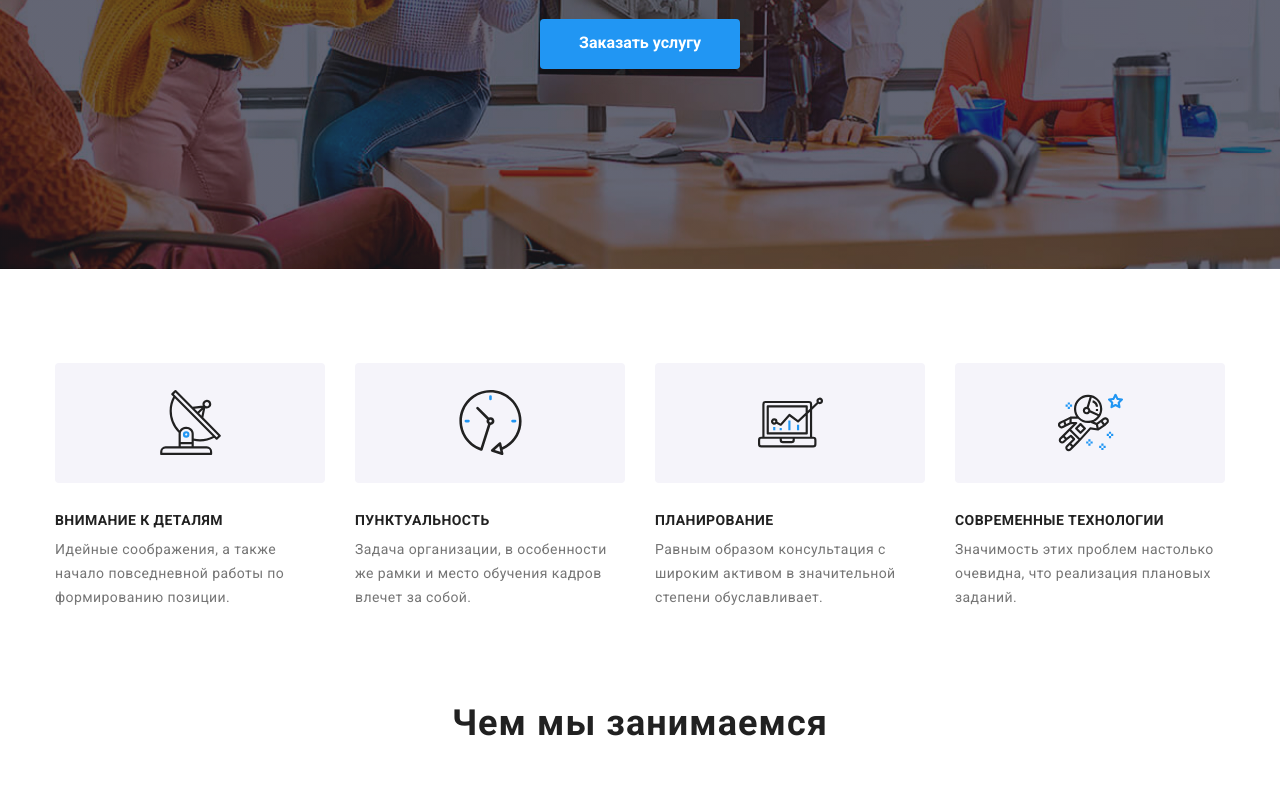
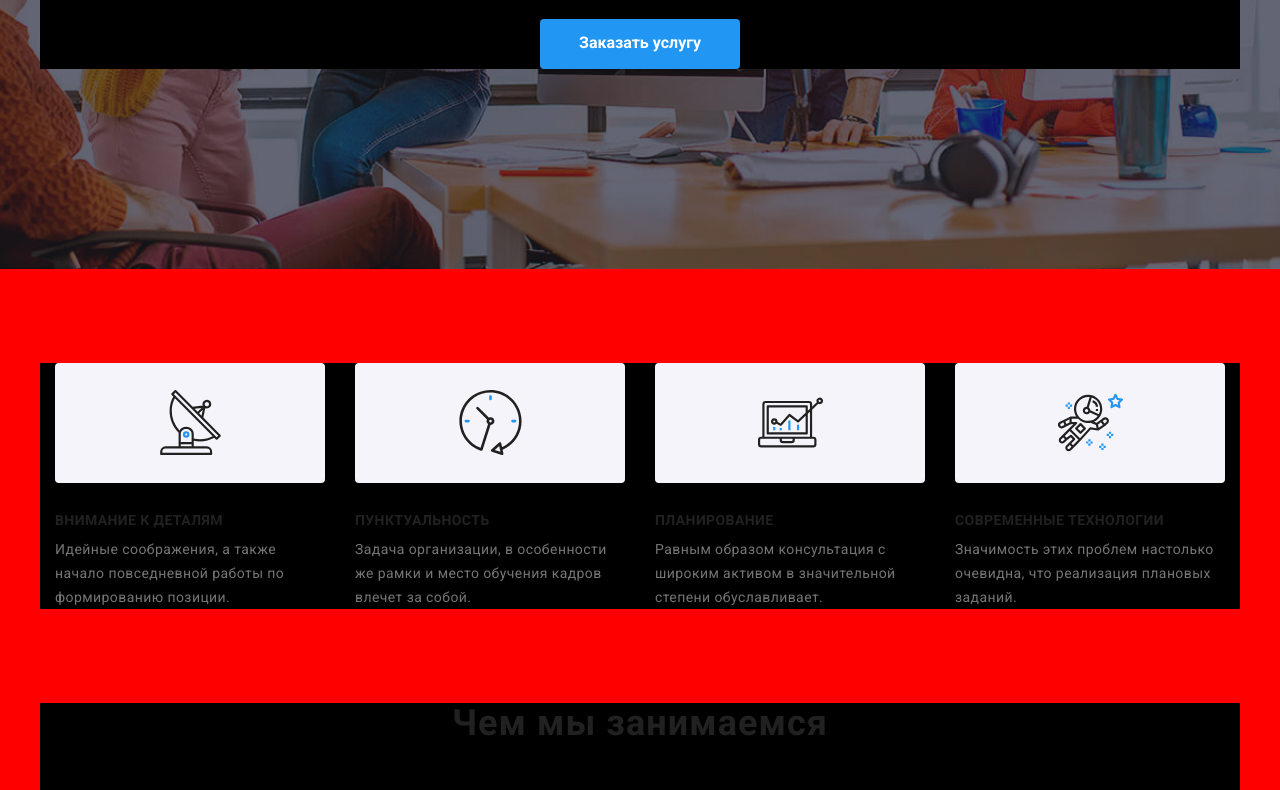
Before and after one commit to Eddy-hub19/goit-markup-hw-08, a plain HTML site: page index.html in a window 1280 px wide. Shown: the part 411-1201 px from the top of the page. Drawn offline with nearby package versions, Linux system fonts and the light colour scheme; files that its build step writes are made by us from their sources.

Commit message:
add media func

```diff
--- a/index.html
+++ b/index.html
@@ -18,7 +18,7 @@
       href="https://fonts.googleapis.com/css2?family=Raleway:wght@700&family=Roboto:wght@400;500;700;900&display=swap"
       rel="stylesheet"
     />
-    <title>7 Homework</title>
+    <title>8 Homework</title>
   </head>
 
   <body>
--- a/sass/base/_common.scss
+++ b/sass/base/_common.scss
@@ -6,12 +6,6 @@ img {
     display: block;
     max-width: 100%;
     height: auto;
-}
-
-.container {
-    margin: 0 auto;
-    width: 1200px;
-    padding: 0 15px;
 }
 
 section {
--- /dev/null
+++ b/sass/layout/_container.scss
@@ -0,0 +1,26 @@
+.container {
+    margin: 0 auto;
+    // width: 1200px;
+    background: rgb(0, 0, 0);
+    padding: 0 15px;
+}
+
+@media screen and (min-width: 480px) {
+
+    body {
+        background: red;
+    }
+    .container {
+        width: 480px;
+    }
+}
+@media screen and (min-width: 768px) {
+    .container {
+        width: 768px;
+    }
+}
+@media screen and (min-width: 1200px) {
+    .container {
+        width: 1200px;
+    }
+}
--- a/sass/main.scss
+++ b/sass/main.scss
@@ -6,6 +6,7 @@
 @import './components/hidden';
 
 @import './layout/header';
+@import './layout/container';
 @import './components/logo';
 @import './layout/banner';
 @import './layout/about';
```
Also changed, not shown: sass/main.css (added), 1 other file.
